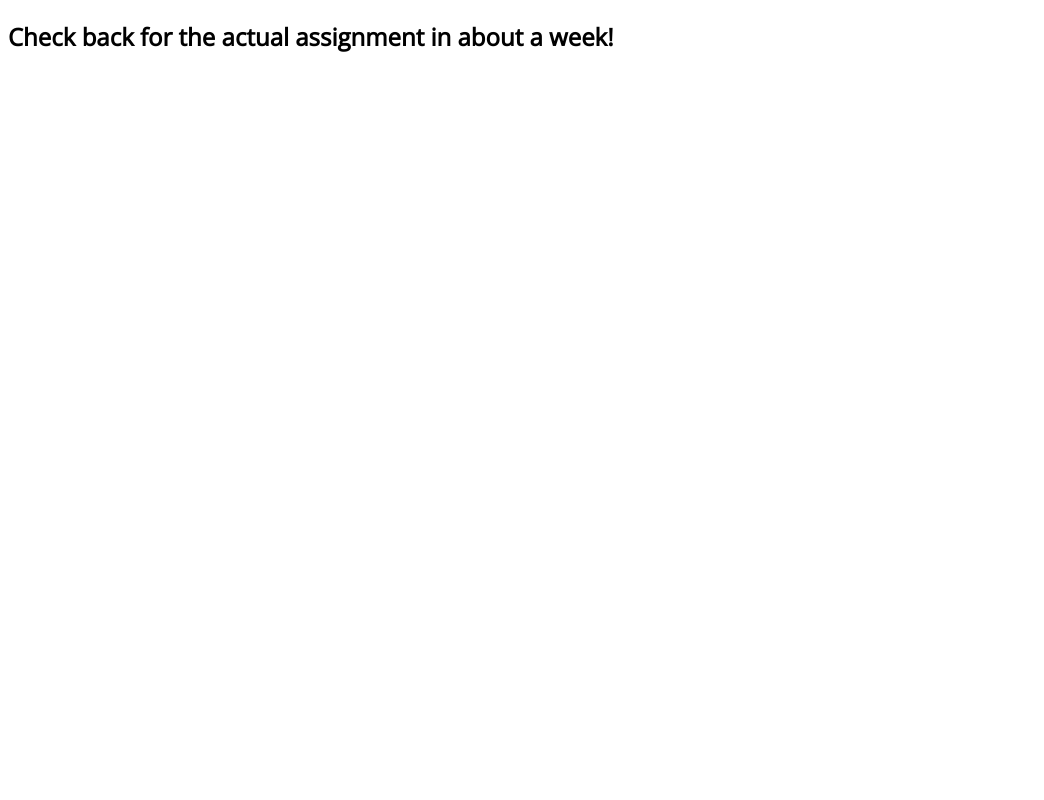
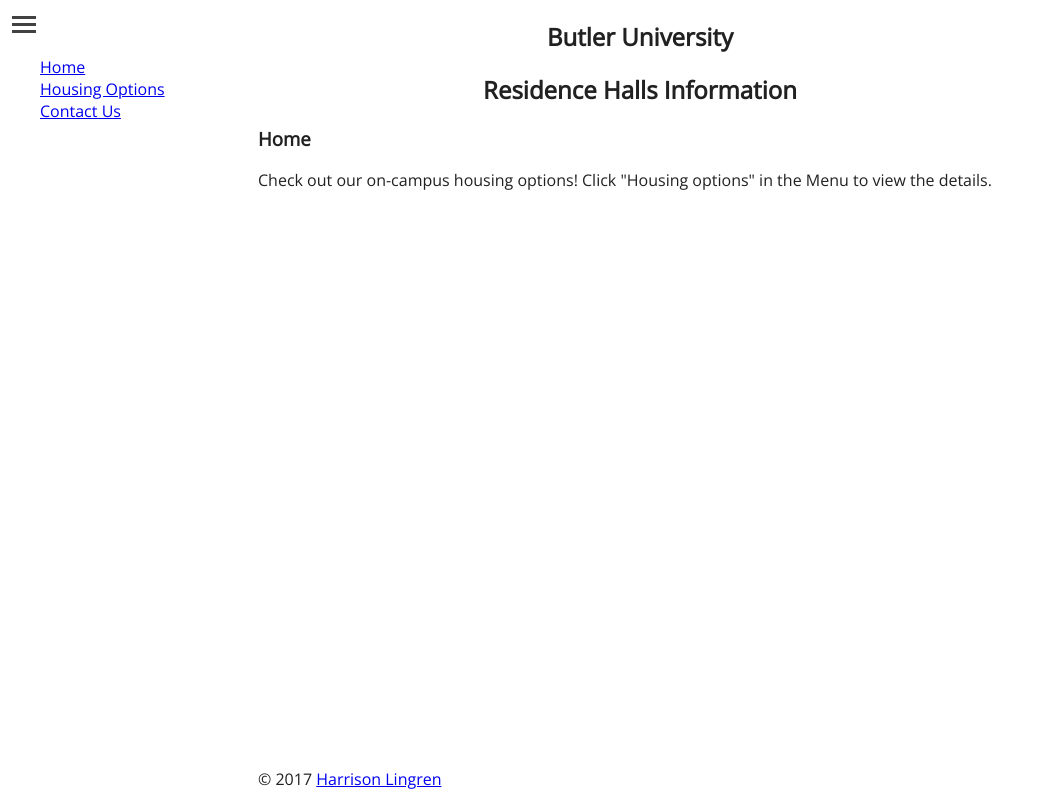
Before and after one commit to harrisonlingren/COM554, a plain HTML site: page assignment_1/jquery_demos.html in a window 1280 px wide. Shown: the whole page, without its empty margins (0-1044 px from the left). Drawn offline with nearby package versions, Linux system fonts and the light colour scheme.

Commit message:
HTML skeleton structure, sidebar menu, jquery logic and animations

```diff
--- a/assignment_1/css/style.css
+++ b/assignment_1/css/style.css
@@ -1,3 +1,68 @@
 body {
     font-family: 'Open Sans', sans-serif;
+    color: #212121;
 }
+
+.container {
+    margin-left: 250px;
+    margin-right: 48px;
+}
+
+.menu-section {
+    display: block;
+    margin:
+}
+
+main {
+    width: 100%;
+    margin-top: 10px;
+}
+
+header {
+    width: 50%;
+    margin: 0 auto;
+}
+
+.title > h2 {
+    text-align: center;
+}
+
+.menu-btn {
+    width: 24px;
+    top: 12px;
+    left: 12px;
+    position: absolute;
+}
+
+.menu-btn-bar {
+    width: 100%;
+    background-color: #424242;
+    height: 3px;
+    margin-top: 4px;
+}
+
+.menu-btn-bar:first {
+    margin-top: 0px;
+}
+
+nav {
+    position: fixed;
+    left: 0;
+    top: 0;
+    padding-top: 40px;
+    height: 100%;
+    width: 250px;
+    overflow-x: 0;
+}
+
+nav > ul {
+    list-style: none;
+}
+
+footer {
+    position: fixed;
+    width: 100%;
+    text-align: left;
+    margin-bottom: 10px;
+    bottom: 0;
+}
--- a/assignment_1/jquery_demos.html
+++ b/assignment_1/jquery_demos.html
@@ -7,12 +7,50 @@
     <title>Lingren Assignment 1</title>
     <link href="https://fonts.googleapis.com/css?family=Open+Sans" rel="stylesheet">
     <link rel="stylesheet" href="css/style.css" type="text/css">
-    <script src="https://cdnjs.cloudflare.com/ajax/libs/jquery/3.2.1/jquery.slim.min.js"></script>
-    <script src="js/form.js"></script>
+    <script src="https://cdnjs.cloudflare.com/ajax/libs/jquery/3.2.1/jquery.min.js"></script>
+    <script src="js/script.js"></script>
 </head>
 <body>
+    <nav>
+        <ul>
+            <li><a href="#" class="menu-link" id="menu-link-home">Home</a></li>
+            <li><a href="#" class="menu-link" id="menu-link-options">Housing Options</a></li>
+            <li><a href="#" class="menu-link" id="menu-link-contact">Contact Us</a></li>
+        </ul>
+    </nav>
 
-    <h2>Check back for the actual assignment in about a week!</h2>
+    <header>
+        <div class="menu-btn"><a href="#">
+            <div class="menu-btn-bar"></div>
+            <div class="menu-btn-bar"></div>
+            <div class="menu-btn-bar"></div>
+        </a></div>
 
+        <div class="title">
+            <h2>Butler University</h2>
+            <h2>Residence Halls Information</h2>
+        </div>
+    </header>
+
+    <div class="container">
+        <main>
+            <div class="menu-section" id="section-home">
+                <h3>Home</h3>
+                <p>Check out our on-campus housing options! Click "Housing options" in the Menu to view the details. </p>
+            </div>
+            <div class="menu-section" id="section-options">
+                <h3>Housing Options</h3>
+                <p>Tabs will go here with more content.</p>
+            </div>
+            <div class="menu-section" id="section-contact">
+                <h3>Contact us</h3>
+                <p>Contact form will go here.</p>
+            </div>
+        </main>
+
+        <footer>
+            &copy; 2017 <a href="http://lingren.io" target="_blank">Harrison Lingren</a>
+        </footer>
+    </div>
 </body>
 </html>
--- a/assignment_1/js/script.js
+++ b/assignment_1/js/script.js
@@ -1 +1,70 @@
 // form functions will go here
+var menuExpanded = true;
+
+function changeMenu() {
+    if (menuExpanded) {
+        // if menu is expanded, collapse
+        $('.menu-link').hide();
+        $('nav').animate({
+            'width': '0px'
+        },
+        {
+            'duration': 200,
+            'queue': false
+        });
+
+        $('.container').animate({
+            'margin-left': '48px'
+        },
+        {
+            'duration': 200,
+            'queue': false
+        });
+        menuExpanded = false;
+
+    } else {
+        // if menu is collapsed, expand
+        $('nav').animate({
+            'width': '250px'
+        },
+        {
+            'duration': 200,
+            'queue': false
+        });
+        $('.container').animate({
+            'margin-left': '250px'
+        },
+        {
+            'duration': 200,
+            'queue': false
+        });
+        $('.menu-link').show();
+        menuExpanded = true;
+    }
+}
+
+$(document).ready(() => {
+    // show home on initial load
+    $('.menu-section').hide();
+    $('#section-home').show();
+
+    // menu click events
+    $('#menu-link-home').click(() => {
+        $('.menu-section').hide();
+        $('#section-home').show();
+    });
+
+    $('#menu-link-options').click(() => {
+        $('.menu-section').hide();
+        $('#section-options').show();
+    });
+
+    $('#menu-link-contact').click(() => {
+        $('.menu-section').hide();
+        $('#section-contact').show();
+    });
+
+    // menu expand/collapse
+    $('.menu-btn').click(changeMenu);
+
+});
```
Also changed, not shown: assignment_1/technical_log.md (added, +17 -0 lines).
